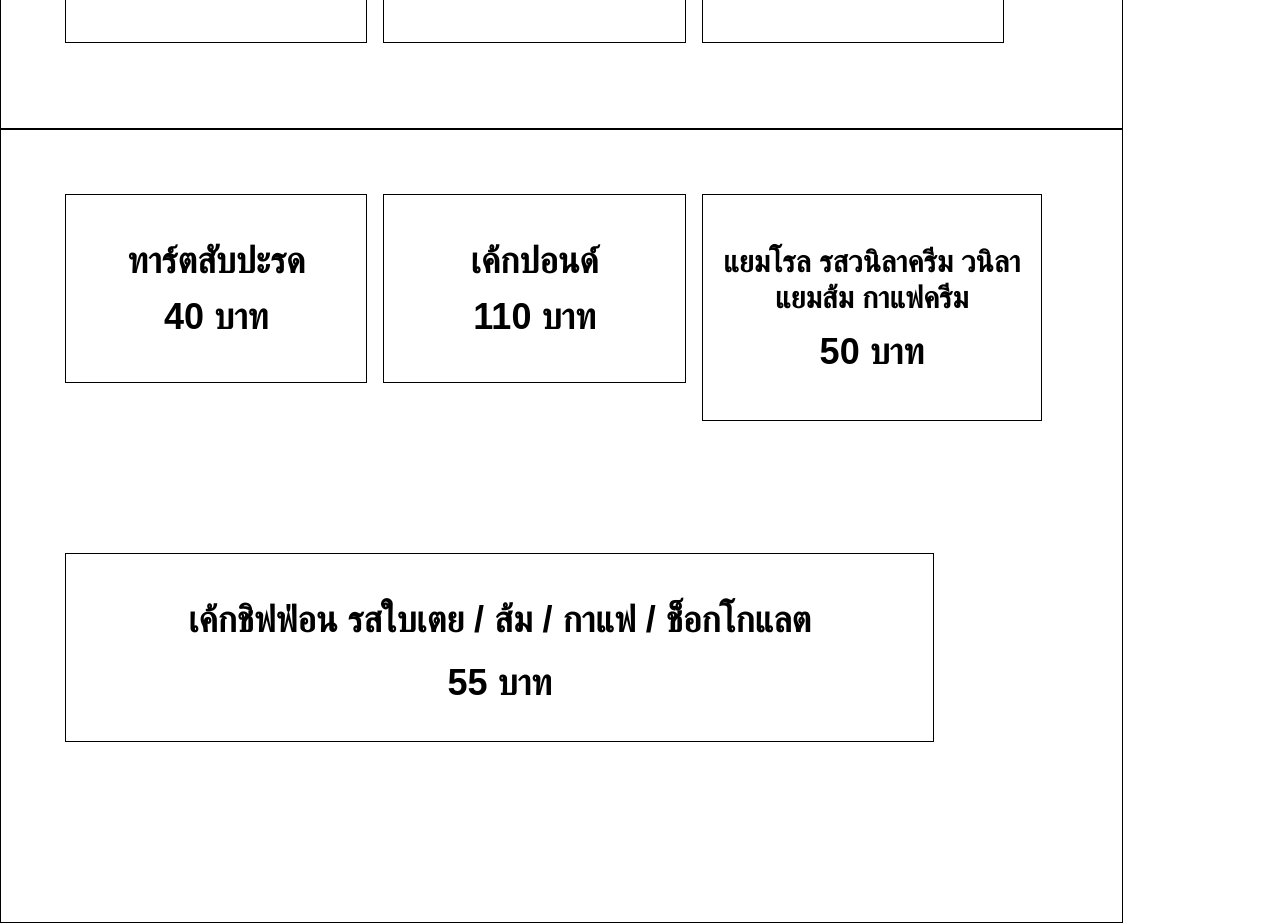
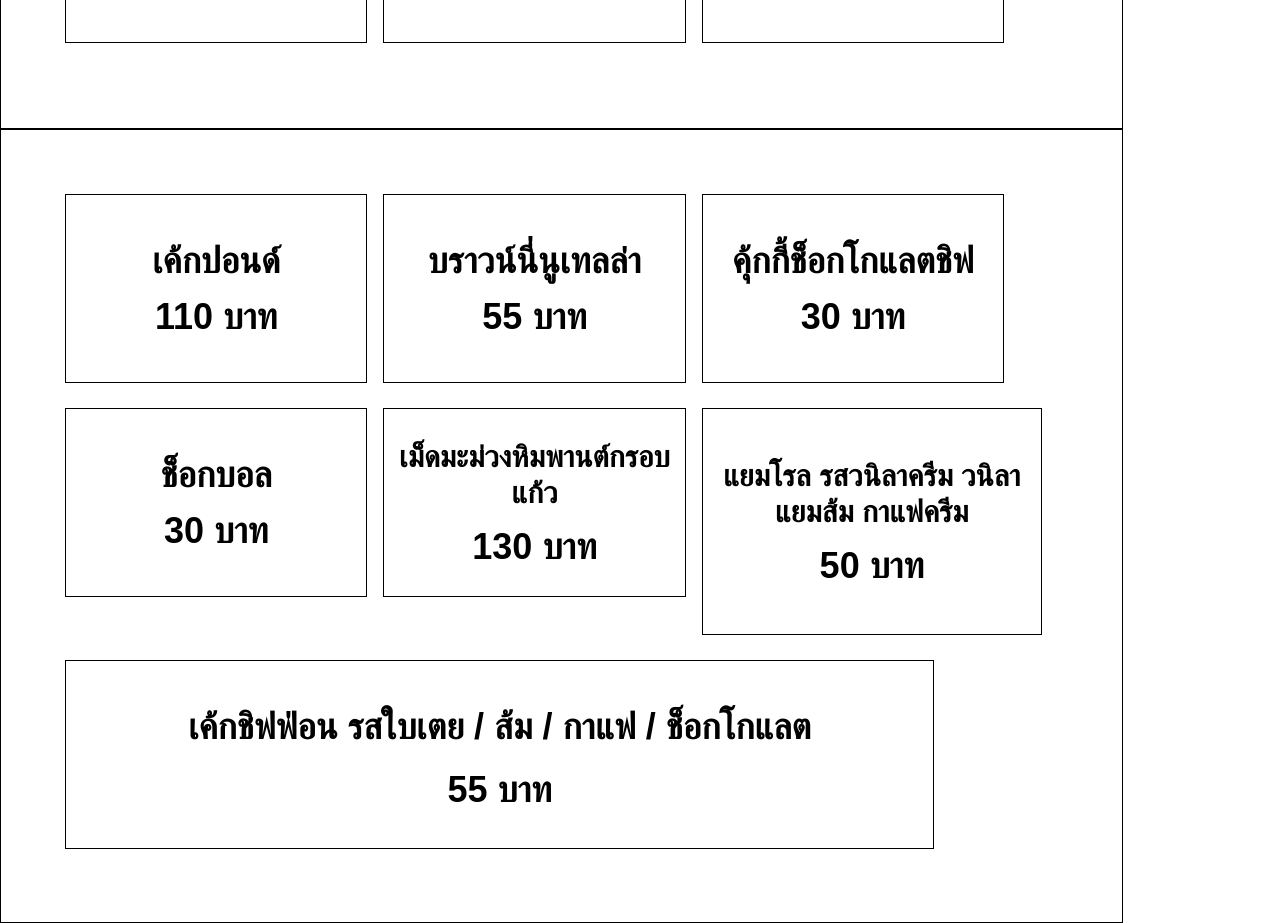
Before and after one commit to boomchanotai/monbakery-assets, a SvelteKit app: page / in a window 1280 px wide. Shown: the part 1560-2483 px from the top of the page. Built offline with nearby package versions, Linux system fonts and the light colour scheme; a web font is replaced by a local one.

Commit message:
feat: add more

```diff
--- a/src/data/index.ts
+++ b/src/data/index.ts
@@ -66,11 +66,6 @@ export const data = [
 		size: 'sm'
 	},
 	{
-		title: 'เม็ดมะม่วงหิมพานต์กรอบแก้ว',
-		price: 130,
-		size: 'sm'
-	},
-	{
 		title: 'ขนมปังเนยสด',
 		price: 20,
 		size: 'sm'
@@ -101,6 +96,26 @@ export const data = [
 		size: 'sm'
 	},
 	{
+		title: 'บราวน์นี่นูเทลล่า',
+		price: 55,
+		size: 'sm'
+	},
+	{
+		title: 'คุ้กกี้ช็อกโกแลตชิฟ',
+		price: 30,
+		size: 'sm'
+	},
+	{
+		title: 'ช็อกบอล',
+		price: 30,
+		size: 'sm'
+	},
+	{
+		title: 'เม็ดมะม่วงหิมพานต์กรอบแก้ว',
+		price: 130,
+		size: 'sm'
+	},
+	{
 		title: 'แยมโรล รสวนิลาครีม วนิลาแยมส้ม กาแฟครีม',
 		price: 50,
 		size: 'md'
```
